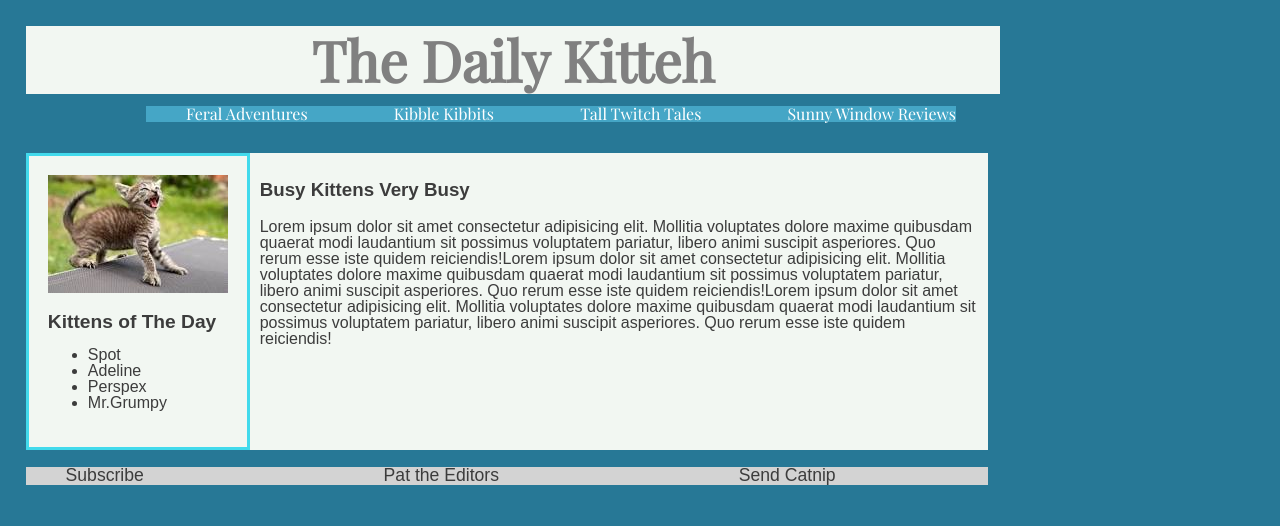
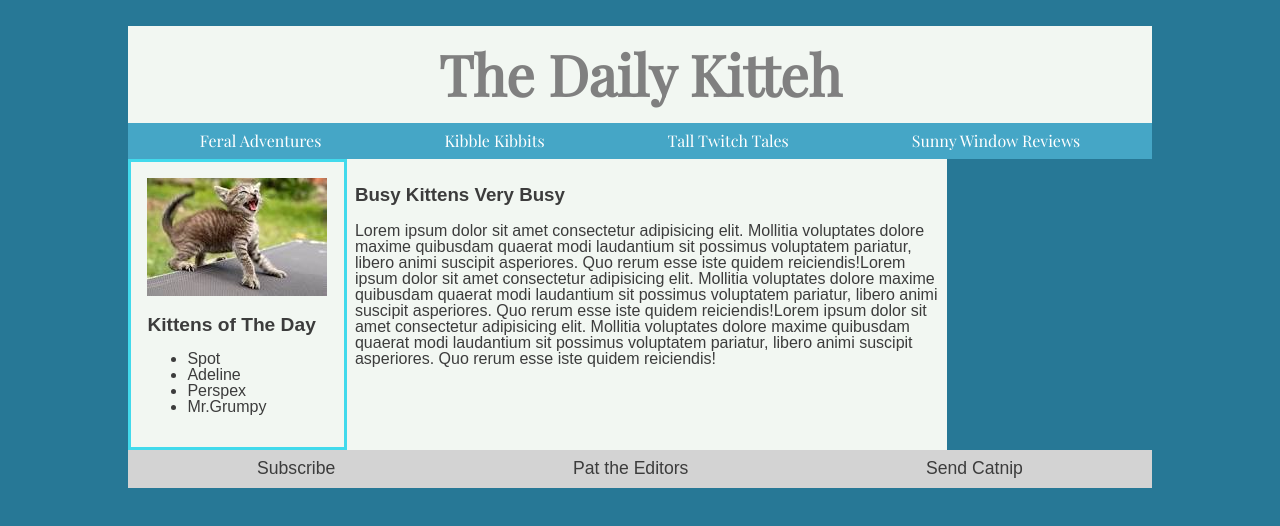
Before and after one commit to hjohnson120/daily-kitteh, a website: page public/index.html in a window 1280 px wide. Drawn offline with nearby package versions, Linux system fonts and the light colour scheme.

Commit message:
completed

```diff
--- a/public/screen.css
+++ b/public/screen.css
@@ -4,15 +4,16 @@
 }
 
 html {
-  height: 70%;
+  height: 100%;
   margin: 0%;
   padding-top: 0%;
   justify-content: center;
 }
 header {
-  justify-content: space-around;
+  /* justify-content: space-around; */
   font-family: 'Playfair Display', serif;
   color: #3c3c3c;
+  align-items: center;
 }
 main {
   border-color: lightcyan;
@@ -23,31 +24,30 @@ main {
 }
 body {
   align-items: center;
-  flex-direction: column;
   justify-content: center;
-  margin: 2% 4% 4% 2%;
+  margin: 2% 10% 2% 10%;
   color: #3c3c3c;
 }
 h1 {
   color: grey;
   background: #f2f7f2;
   font-size: 3.5rem;
-  max-width: 80%;
   margin: 0%;
   text-align: center;
   justify-content: center;
-  padding: 0.5%;
+  padding: 2%;
 }
 .white-text {
   color: white;
   background-color: #45a6c6;
-  margin: 0% 0% 2% 0%;
+  margin: 0%;
 }
 .first-ul {
   display: flex;
   list-style: none;
-  justify-content: space-between;
-  max-width: 80%;
+  margin: 0;
+  justify-content: space-around;
+  padding: 1%;
 }
 h2 {
   justify-content: space-between;
@@ -56,8 +56,9 @@ h2 {
 .third-ul {
   display: flex;
   list-style: none;
-  justify-content: space-between;
+  align-content: center;
   background-color: #f2f7f2;
+  width: 100%;
 }
 p {
   font-size: 1rem;
@@ -76,13 +77,13 @@ img {
 footer {
   background-color: lightgrey;
   font-size: 1.1rem;
-  max-width: 80%;
   justify-content: center;
 }
 section {
   padding: 1%;
 }
 .top-list {
-  margin: auto;
-  max-width: 80%;
+  margin: 0%;
+  padding: 0%;
+  max-height: 80%;
 }
```
